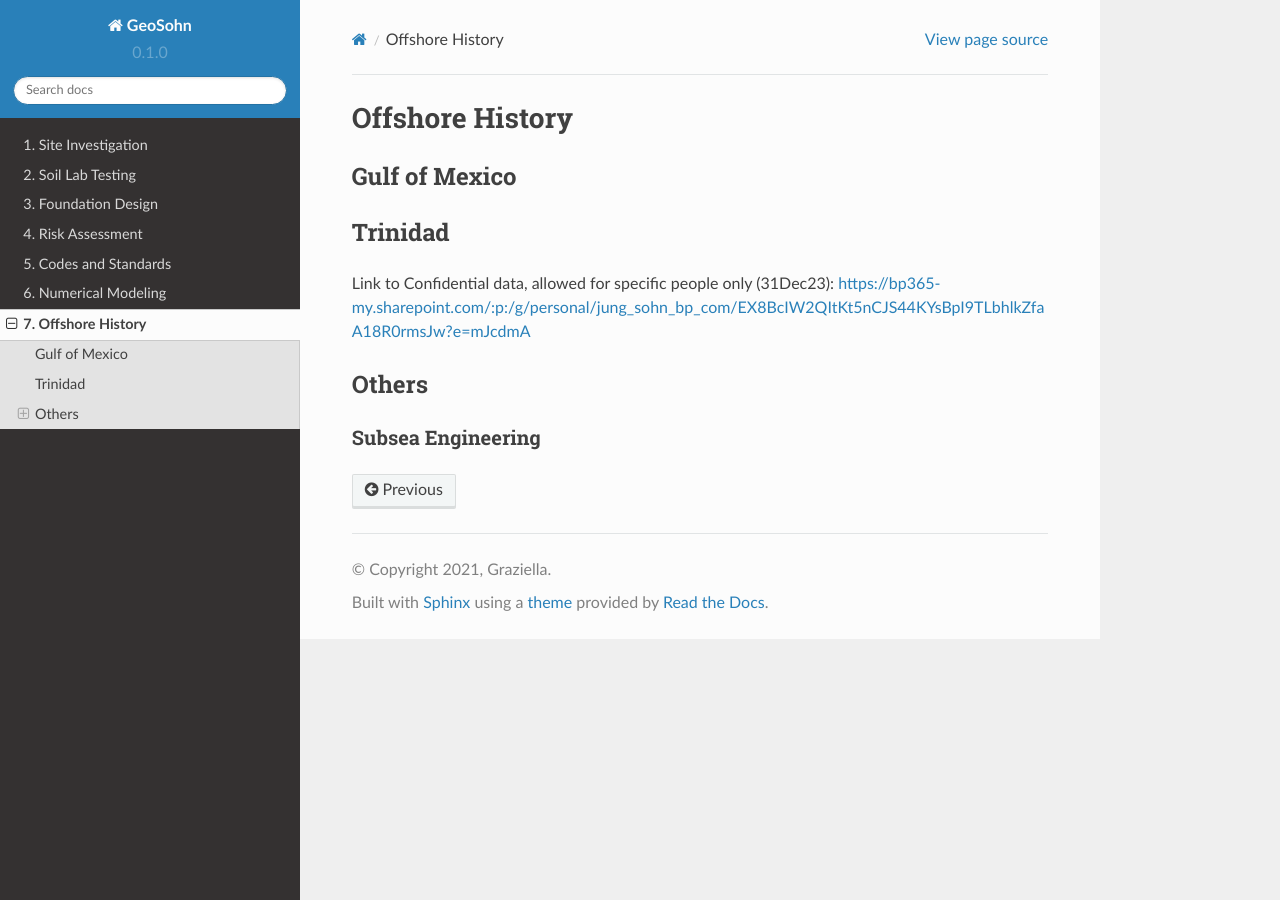
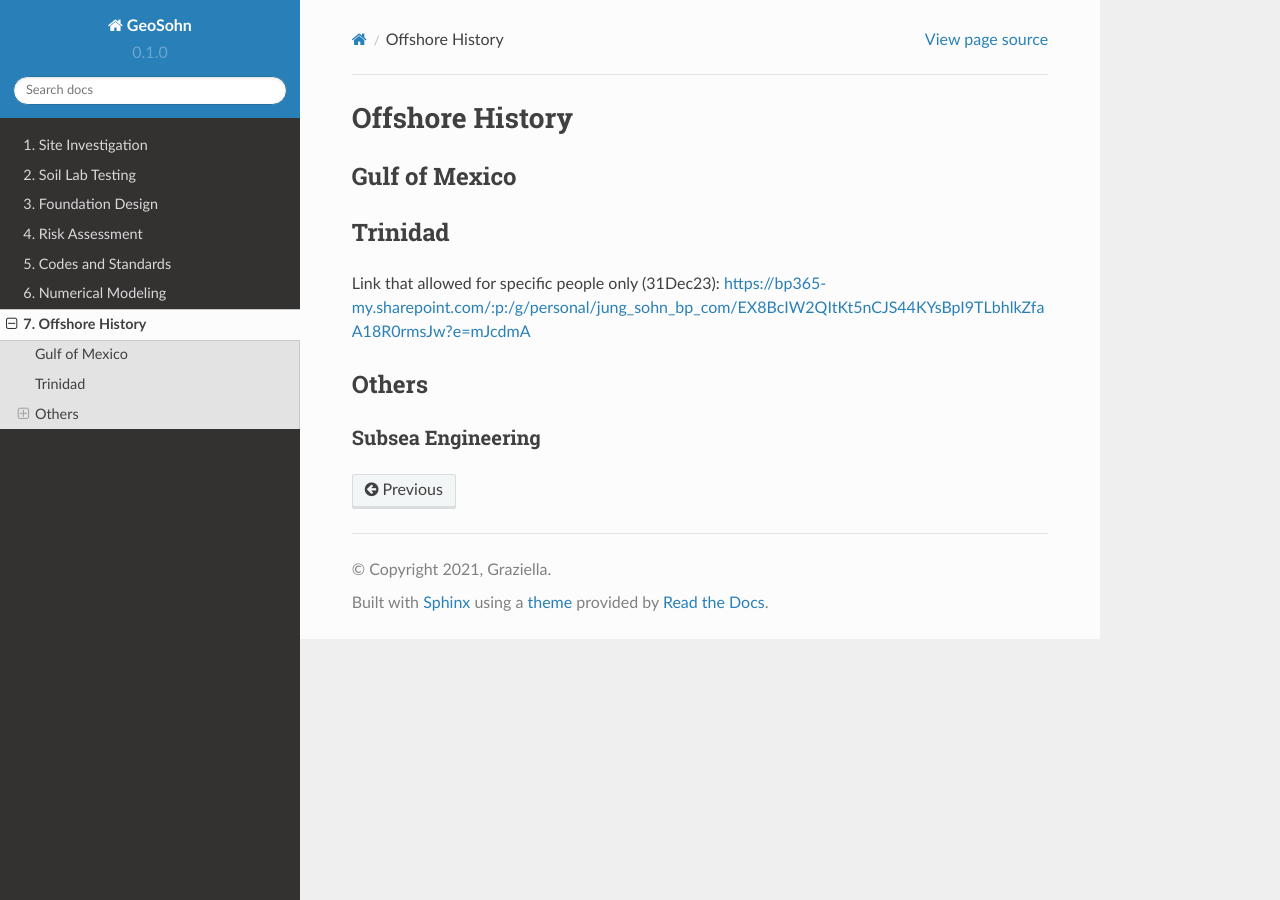
Before and after one commit to jrson11/GeoSohn, a Sphinx documentation site: the page built from docs/source/7-Offshore_History.rst, in a window 1280 px wide. Built offline with Sphinx 7.4.7 and the Read the Docs theme 2.0.0, drawn with Linux system fonts in a browser that asks for light colours.

Commit message:
Update 7-Offshore_History.rst

```diff
--- a/docs/source/7-Offshore_History.rst
+++ b/docs/source/7-Offshore_History.rst
@@ -8,7 +8,7 @@
 
 Trinidad
 --------
-Link to Confidential data, allowed for specific people only (31Dec23): https://bp365-my.sharepoint.com/:p:/g/personal/jung_sohn_bp_com/EX8BcIW2QItKt5nCJS44KYsBpI9TLbhlkZfaA18R0rmsJw?e=mJcdmA
+Link that allowed for specific people only (31Dec23): https://bp365-my.sharepoint.com/:p:/g/personal/jung_sohn_bp_com/EX8BcIW2QItKt5nCJS44KYsBpI9TLbhlkZfaA18R0rmsJw?e=mJcdmA
 
 Others
 ---------
```
